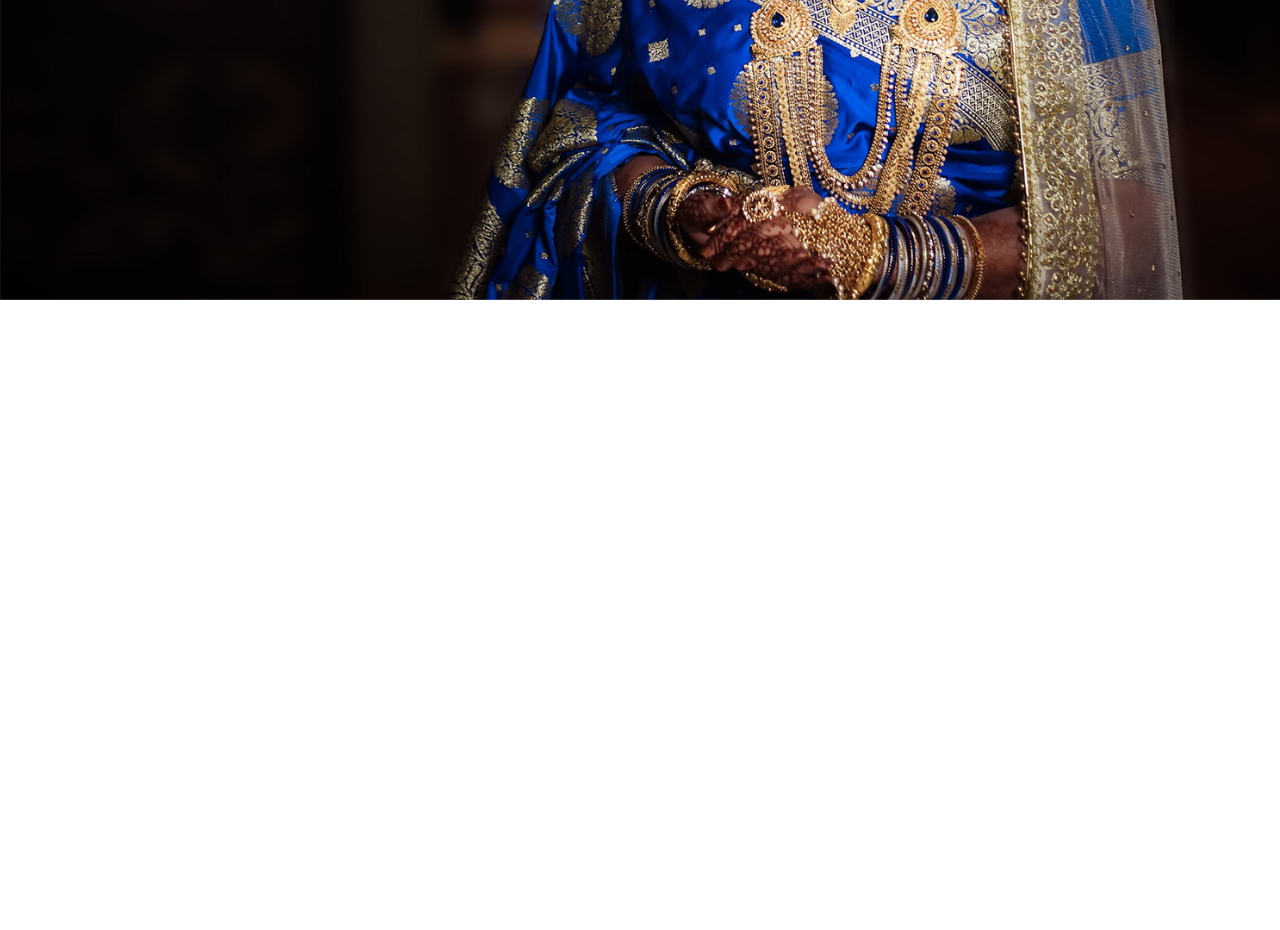
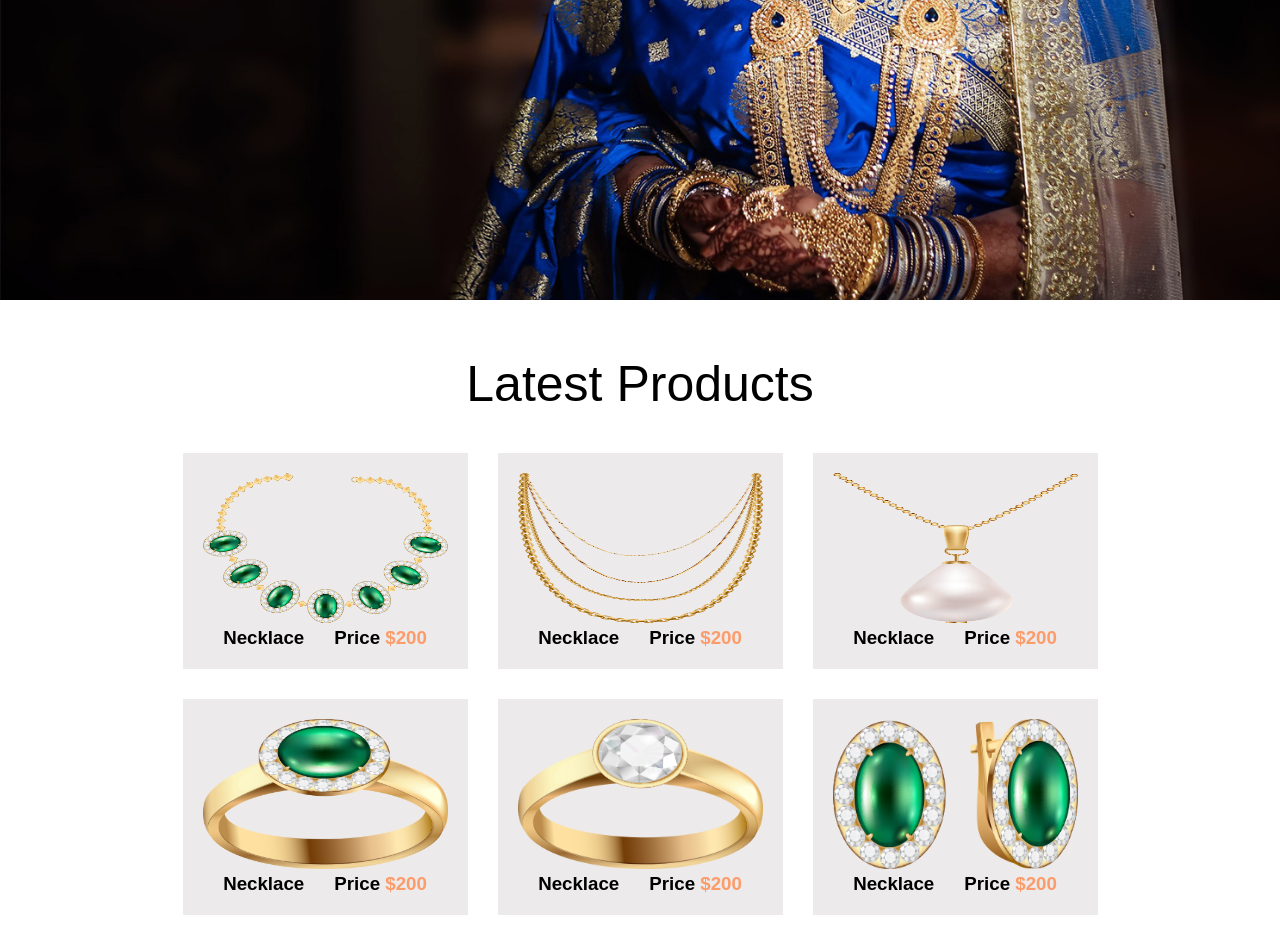
Before and after one commit to dinaHellal/HEALET, a plain HTML site: page index.html in a window 1280 px wide. Shown: the part 500-1430 px from the top of the page. Before the commit the page ends 800 px from the top, so only its background shows below. Drawn offline with Linux system fonts and the light colour scheme.

Commit message:
Add: Products Section

```diff
--- a/assets/styles/main.css
+++ b/assets/styles/main.css
@@ -8,6 +8,7 @@
 :root {
   --black:#000;
   --white:#fff;
+  --bg: #e4e1e1ad;
 --border-btn:#fd9c6b;
   --padding-section: 50px;
 }
@@ -44,7 +45,7 @@ img {
   justify-content: center;
   flex-wrap: wrap;
   align-items: center;
-  gap: 50px;
+  gap: 30px;
 }
 .title {
   font-size: 30px;
@@ -57,9 +58,8 @@ img {
 }
 .hero{
   padding: var(--padding-section);
-  background-image: url(/assets/images/slider-bg.webp);
+  background-image: url(../images/slider-bg.webp);
   background-size: cover;
-  /* background-position: center; */
   height: 100vh;
   background-attachment: fixed;
   color: var(--white);
@@ -79,11 +79,12 @@ img {
   width: 45%;
 }
 .btn{
-  padding: 15px 30px;
+  padding: 15px 50px;
   font-size: 15px;
   margin-top: 50px;
 color: var(--border-btn);
 border: 1px solid var(--border-btn);
+border-radius: 4px;
 background-color: rgba(0 0 0 / .1);
 }
 @media (max-width:992px) {
@@ -95,3 +96,21 @@ background-color: rgba(0 0 0 / .1);
     color: var(--black);
   }
 }
+.products h2{
+  text-align: center;
+  font-size: 50px;
+  font-weight: normal;
+  padding: 40px;
+}
+.cardlist .cards{
+  width: 25%;
+  background-color: var(--bg);
+  padding: 20px;
+}
+.cardlist .cards img{
+  width: 100%;
+  height: 150px;
+}
+span{
+  color: var(--border-btn);
+}
--- a/index.html
+++ b/index.html
@@ -1,10 +1,10 @@
 <!DOCTYPE html>
 <html lang="en">
   <head>
-  <meta charset="UTF-8">
-  <meta name="viewport" content="width=device-width, initial-scale=1.0">
+    <meta charset="UTF-8" />
+    <meta name="viewport" content="width=device-width, initial-scale=1.0" />
     <title>HEALET</title>
-<link rel="stylesheet" href="assets/styles/main.css">
+    <link rel="stylesheet" href="assets/styles/main.css" />
   </head>
   <body>
     <main>
@@ -13,12 +13,73 @@
           <div class="logo">
             <a href="index.html">HEALET</a>
           </div>
-        <h1>Best Jewellery <br>
-          Collection</h1>
-          <p>It is a long established fact that a reader will be
-            distracted by the readable content of a page when looking
-            at its layout. The point of using Lorem</p>
-            <input type="submit" value="Shop Now" class="btn">
+          <h1>
+            Best Jewellery <br />
+            Collection
+          </h1>
+          <p>It is a long established fact that a reader will be distracted by the readable content of a page when looking at its layout. The point of using Lorem</p>
+          <input type="submit" value="Shop Now" class="btn" />
+        </div>
+      </section>
+      <section class="products">
+        <div class="container">
+          <h2>Latest Products</h2>
+          <div class="cardlist d-flex">
+            <div class="cards">
+              <img src="assets/images/p1.webp" alt="" />
+              <div class="card-info d-flex">
+                <div class="card d-flex">
+                  <h3>Necklace</h3>
+                  <h3>Price <span>$200</span></h3>
+                </div>
+              </div>
+            </div>
+            <div class="cards">
+              <img src="assets/images/p2.webp" alt="" />
+              <div class="card-info">
+                <div class="card d-flex">
+                  <h3>Necklace</h3>
+                  <h3>Price <span>$200</span></h3>
+                </div>
+              </div>
+            </div>
+            <div class="cards">
+              <img src="assets/images/p3.webp" alt="" />
+              <div class="card-info d-flex">
+                <div class="card d-flex">
+                  <h3>Necklace</h3>
+                  <h3>Price <span>$200</span></h3>
+                </div>
+              </div>
+            </div>
+            <div class="cards">
+              <img src="assets/images/p4.webp" alt="" />
+              <div class="card-info">
+                <div class="card d-flex">
+                  <h3>Necklace</h3>
+                  <h3>Price <span>$200</span></h3>
+                </div>
+              </div>
+            </div>
+            <div class="cards">
+              <img src="assets/images/p5.webp" alt="" />
+              <div class="card-info">
+                <div class="card d-flex">
+                  <h3>Necklace</h3>
+                  <h3>Price <span>$200</span></h3>
+                </div>
+              </div>
+            </div>
+            <div class="cards">
+              <img src="assets/images/p6.webp" alt="" />
+              <div class="card-info">
+                <div class="card d-flex">
+                  <h3>Necklace</h3>
+                  <h3>Price <span>$200</span></h3>
+                </div>
+              </div>
+            </div>
+          </div>
         </div>
       </section>
     </main>
```
Lines whose indentation alone changed are shown as unchanged.
